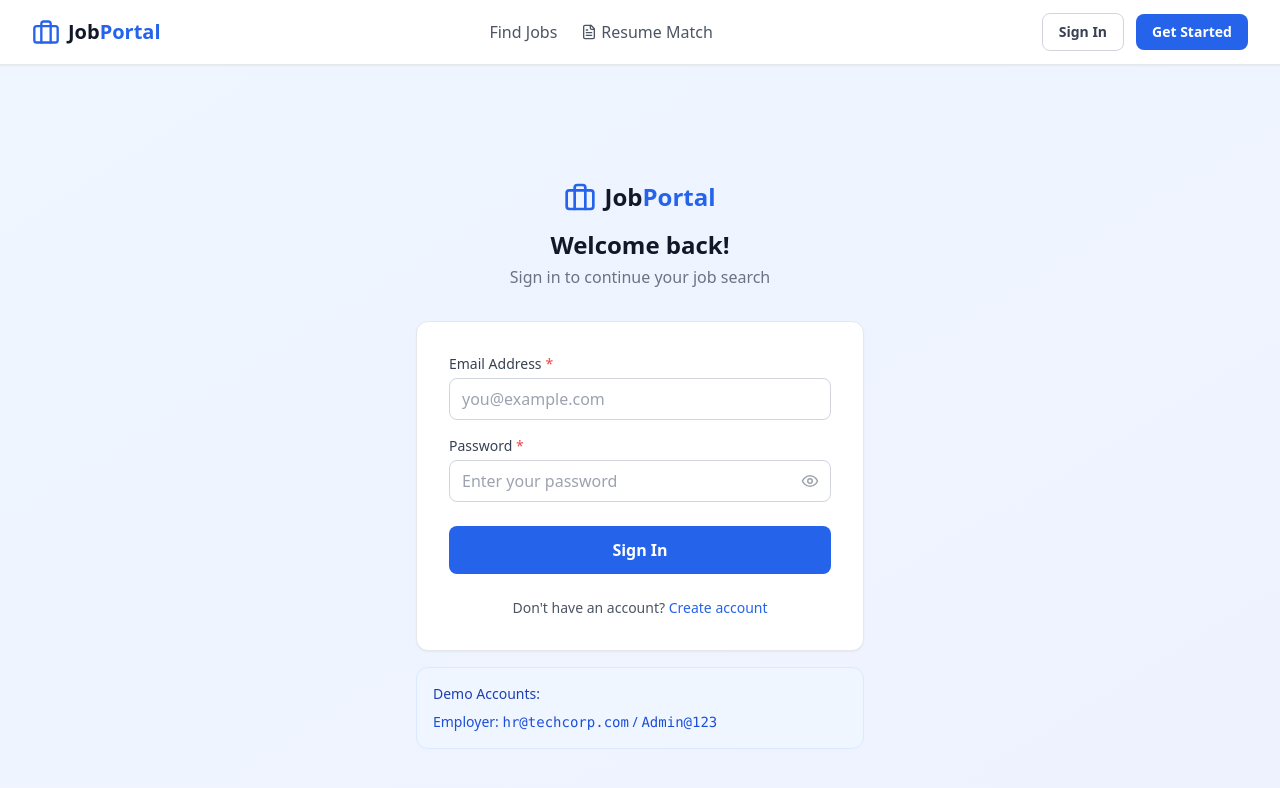
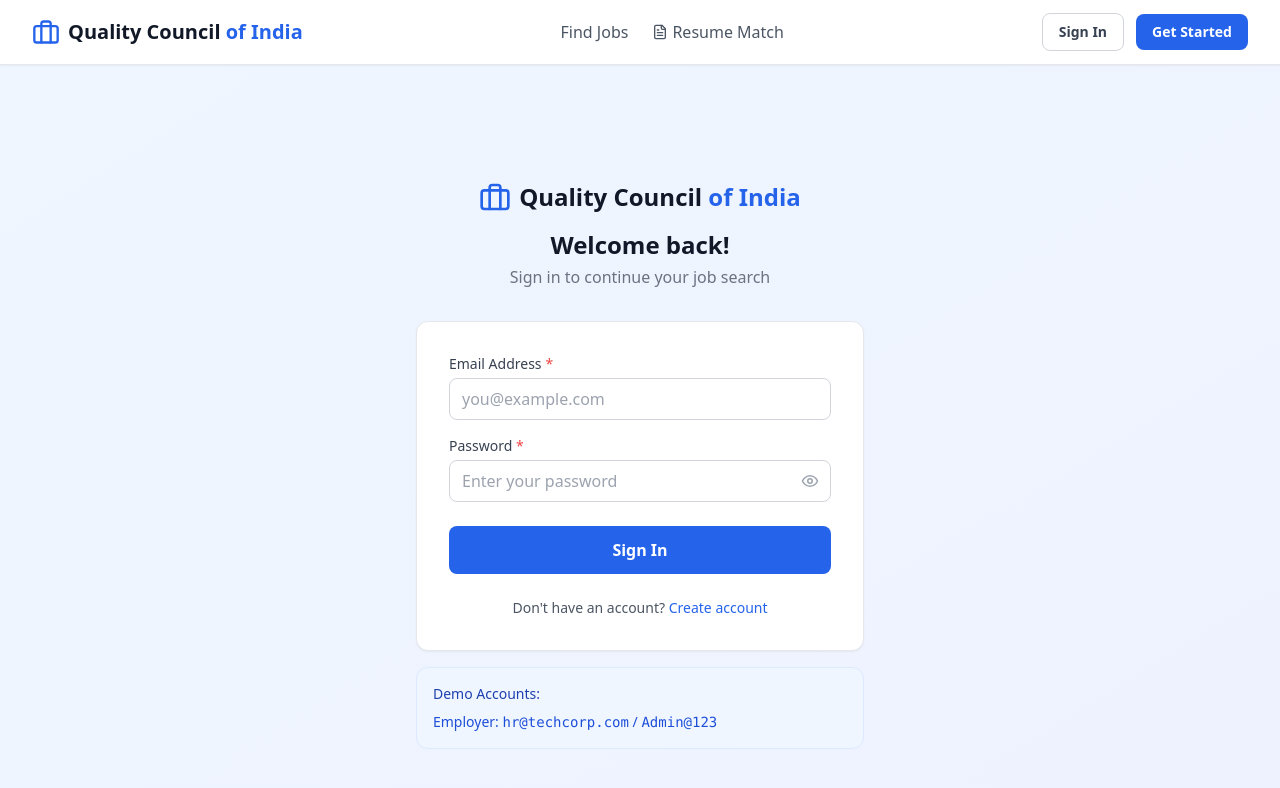
Before and after one commit to ankit31aug/job-portal, a React (Vite) app in the folder client/: page /login in a window 1280 px wide. Shown: the top 788 px of the page. Built offline with nearby package versions, Linux system fonts and the light colour scheme.

Commit message:
Rename portal to Quality Council of India

```diff
--- a/client/index.html
+++ b/client/index.html
@@ -4,8 +4,8 @@
     <meta charset="UTF-8" />
     <link rel="icon" type="image/svg+xml" href="/vite.svg" />
     <meta name="viewport" content="width=device-width, initial-scale=1.0" />
-    <title>JobPortal - Find Your Dream Job</title>
-    <meta name="description" content="Find your dream job or hire the best talent with JobPortal" />
+    <title>Quality Council of India - Find Your Dream Job</title>
+    <meta name="description" content="Find your dream job or hire the best talent with Quality Council of India" />
   </head>
   <body>
     <div id="root"></div>
--- a/client/src/components/Navbar.tsx
+++ b/client/src/components/Navbar.tsx
@@ -21,7 +21,7 @@
         <div className="flex justify-between h-16 items-center">
           <Link to="/" className="flex items-center gap-2">
             <Briefcase size={28} className="text-blue-600" />
-            <span className="text-xl font-bold text-gray-900">Job<span className="text-blue-600">Portal</span></span>
+            <span className="text-xl font-bold text-gray-900">Quality Council <span className="text-blue-600">of India</span></span>
           </Link>
 
           <div className="hidden md:flex items-center gap-6">
--- a/client/src/pages/Login.tsx
+++ b/client/src/pages/Login.tsx
@@ -64,7 +64,7 @@
         <div className="text-center mb-8">
           <Link to="/" className="inline-flex items-center gap-2 mb-4">
             <Briefcase size={32} className="text-blue-600" />
-            <span className="text-2xl font-bold text-gray-900">Job<span className="text-blue-600">Portal</span></span>
+            <span className="text-2xl font-bold text-gray-900">Quality Council <span className="text-blue-600">of India</span></span>
           </Link>
           <h1 className="text-2xl font-bold text-gray-900">Welcome back!</h1>
           <p className="text-gray-500 mt-1">Sign in to continue your job search</p>
--- a/client/src/pages/Register.tsx
+++ b/client/src/pages/Register.tsx
@@ -101,7 +101,7 @@
         <div className="text-center mb-6">
           <Link to="/" className="inline-flex items-center gap-2 mb-3">
             <Briefcase size={28} className="text-blue-600" />
-            <span className="text-xl font-bold text-gray-900">Job<span className="text-blue-600">Portal</span></span>
+            <span className="text-xl font-bold text-gray-900">Quality Council <span className="text-blue-600">of India</span></span>
           </Link>
           <h1 className="text-2xl font-bold text-gray-900">Create Your Account</h1>
         </div>
```
